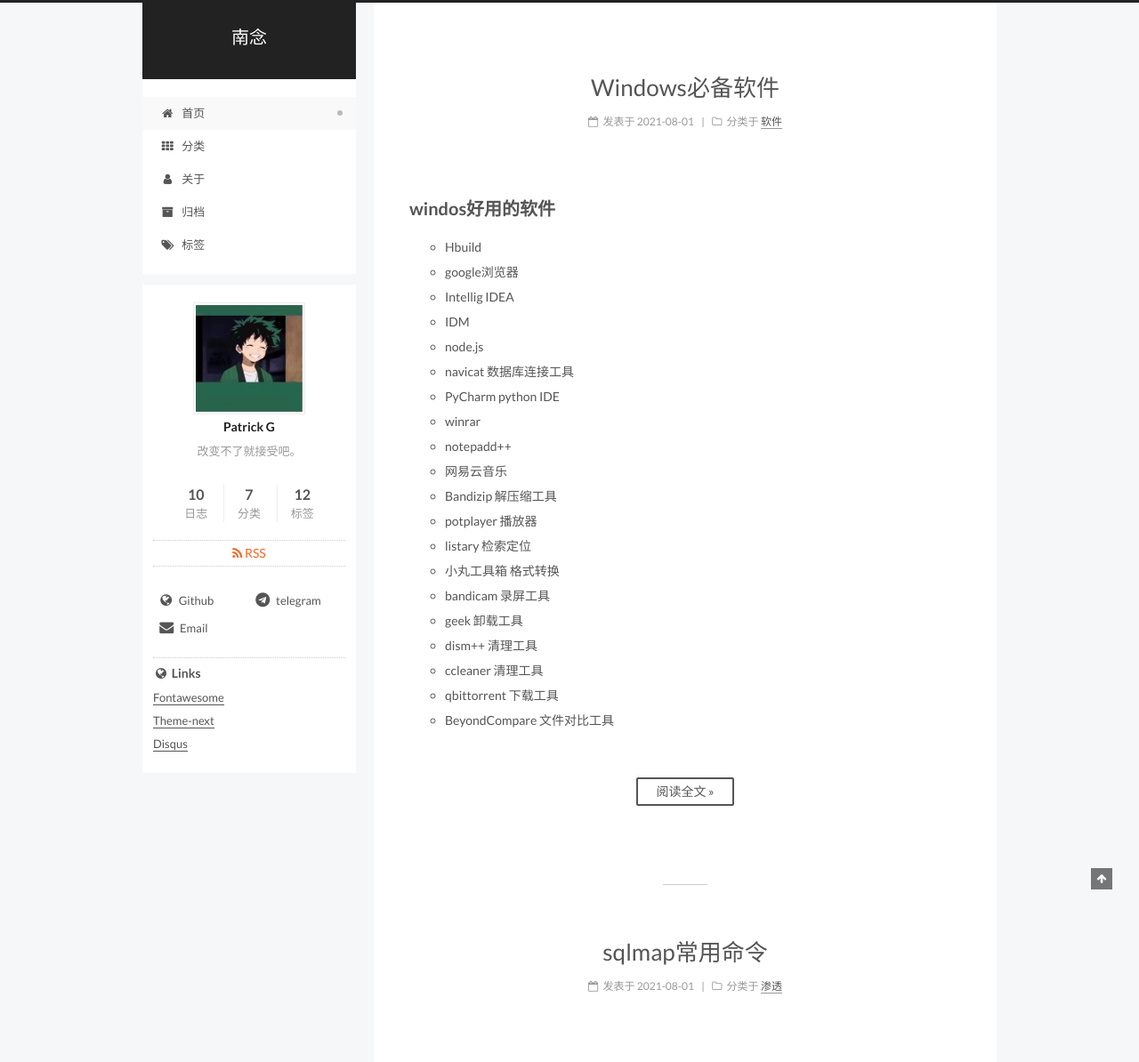
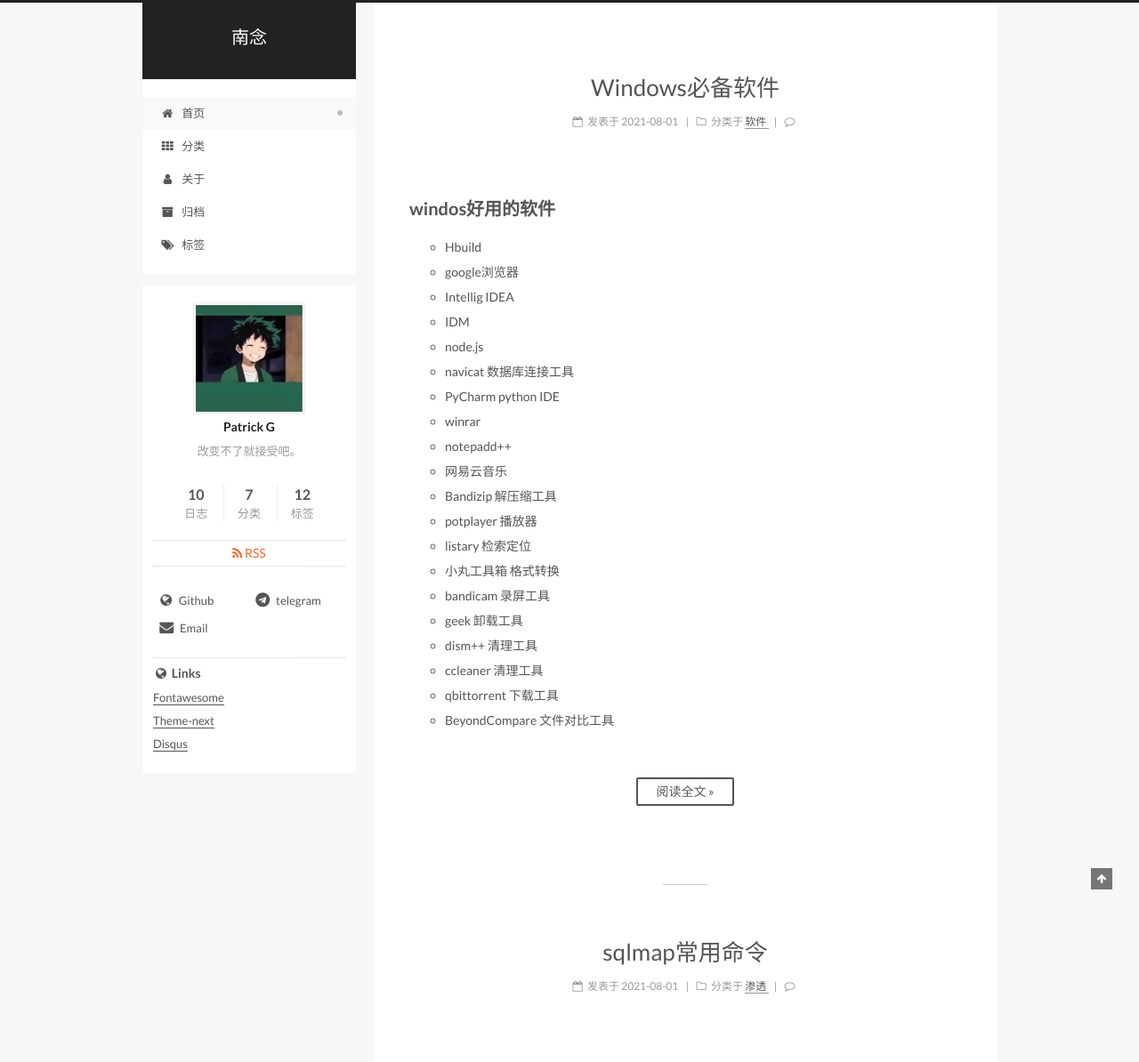
Before and after one commit to patrick60814/beforbad.github.io, a Jekyll site: the page built from index.html, in a window 1280 px wide. Shown: the top 1194 px of the page at 89% size. Built offline with Jekyll 4.4.1, drawn with Linux system fonts in a browser that asks for light colours; emoji names are drawn with the system emoji font; the list of posts is cut into pages by our own code; comment, search, counter and statistics services are not loaded.

Commit message:
更新 _config.yml

```diff
--- a/_config.yml
+++ b/_config.yml
@@ -387,8 +387,8 @@
 
 # Disqus
 disqus:
-  enable: false
-  shortname:
+  enable: true
+  shortname: beforbad
   count: true
   # hide comments (visitors need to click to load the comments)
   # count need to be false when hide is true
```
